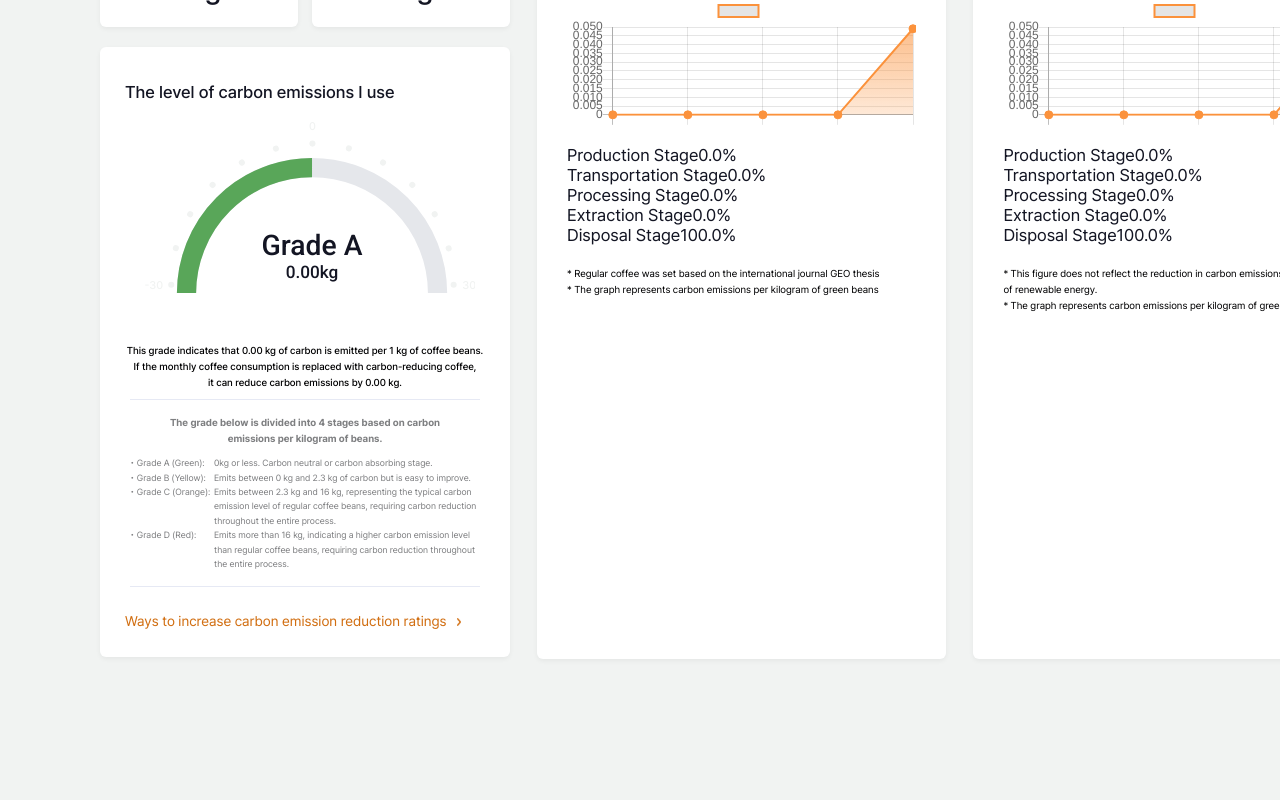
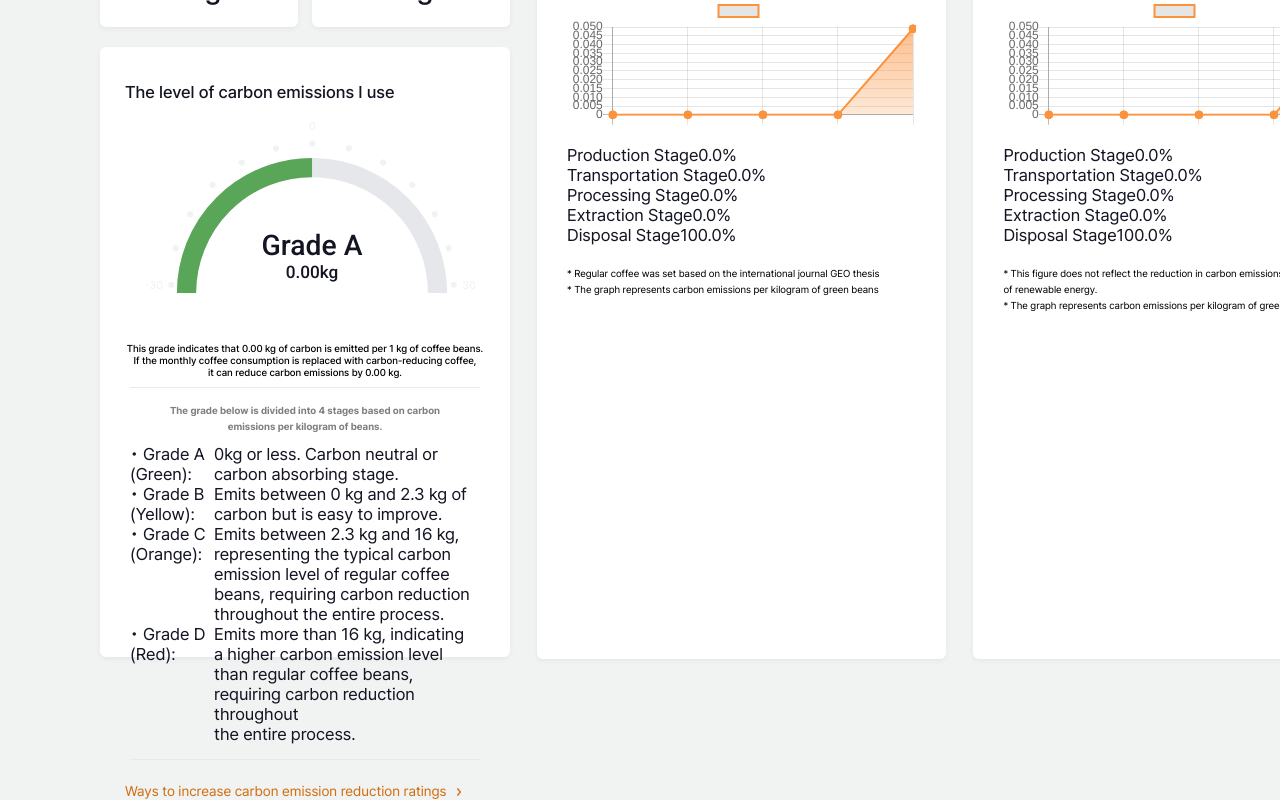
Before and after one commit to sahn0307/equaltable, a Next.js app: page /en/page3 in a window 1280 px wide. Shown: the part 345-1145 px from the top of the page. Before the commit the page ends 1104 px from the top, so only its background shows below. Built offline with nearby package versions, Linux system fonts and the light colour scheme.

Commit message:
edit jsx to resolve error

```diff
--- a/src/app/components/EmissionsGauge.js
+++ b/src/app/components/EmissionsGauge.js
@@ -63,13 +63,13 @@ const EmissionsGauge = ({ productionData = {}, transportData = {}, processingDat
 				</svg>
 			</figure>
 
-      <p className='grade'>
+      <div className='grade'>
 				{t.rich('gauge-grade', {
 					br: () => <br />,
 					emissions: emissionsPerKg.toFixed(2),
 					reduction: Math.abs(monthlyReduction).toFixed(2)
 				})}
-			</p>
+			</div>
 
 			<div className='key'>
 				<p className='k-title'>
@@ -77,7 +77,7 @@ const EmissionsGauge = ({ productionData = {}, transportData = {}, processingDat
 						br: () => <br />
 					})}
 				</p>
-				<p className='key-text'>
+				<div className='key-text'>
           <div className='key-row'>
             {t.rich('key-a', {
               color: (chunks) => (<span className='w84'>{chunks}</span>),
@@ -106,11 +106,12 @@ const EmissionsGauge = ({ productionData = {}, transportData = {}, processingDat
               br: () => <br />,
             })}
           </div>
-				</p>
+				</div>
 			</div>
 
-			<p className='page-link'>
-				<Link href='/page4'>{t('p4-link')}
+			<div className='page-link'>
+				<Link href='/page4'>
+          <span>{t('p4-link')}</span>
           {chevronImage && (
             <Image
               src={chevronImage}
@@ -120,7 +121,7 @@ const EmissionsGauge = ({ productionData = {}, transportData = {}, processingDat
             />
           )}
         </Link>
-			</p>
+			</div>
 		</div>
 	)
 }
```
